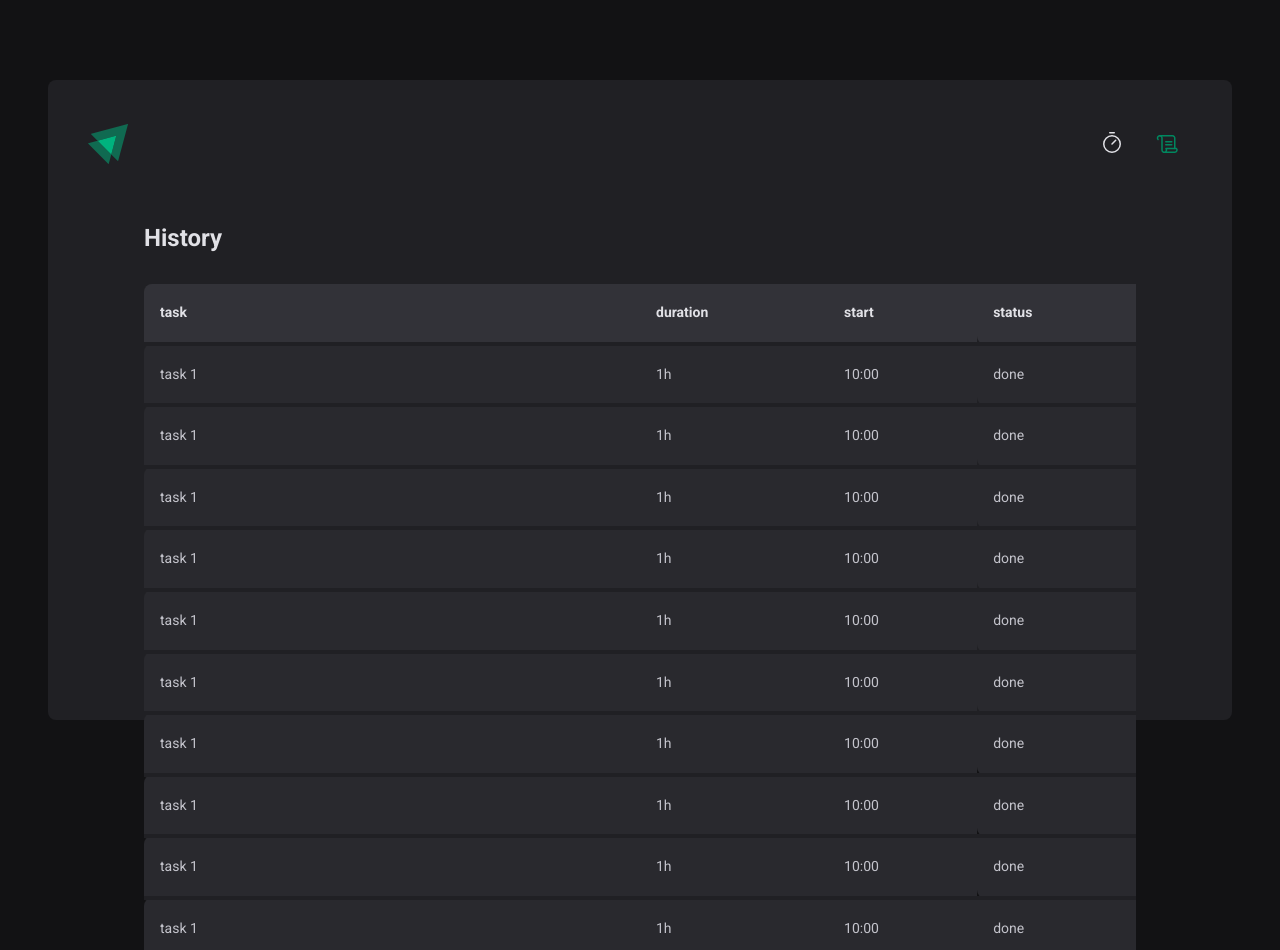
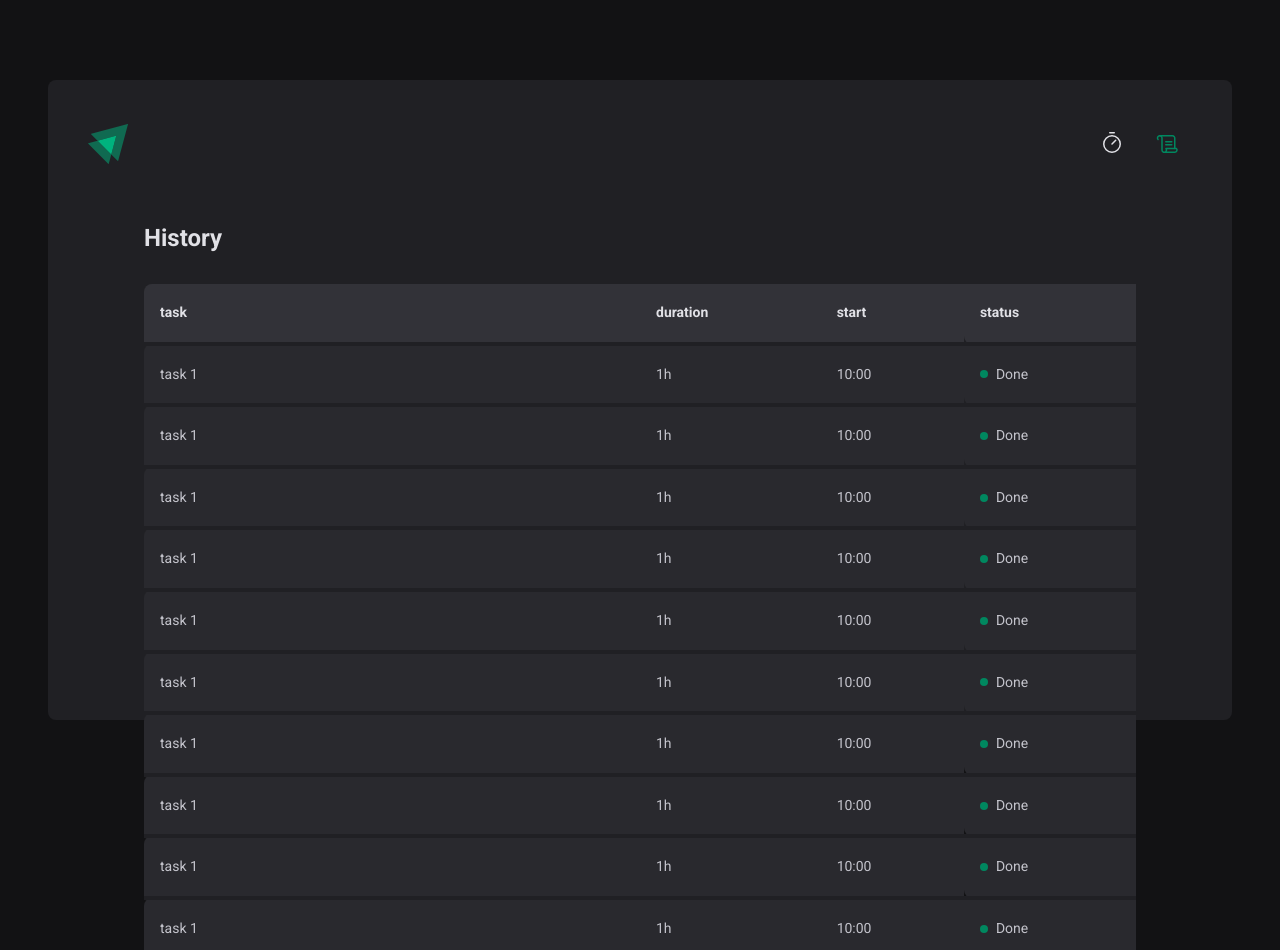
Before and after one commit to tatacsd/pomodoro-app, a React (Vite) app: page /history in a window 1280 px wide. Shown: the top 950 px of the page. Built offline with nearby package versions, Linux system fonts and the light colour scheme.

Commit message:
Adds status component

```diff
--- a/src/pages/History/index.tsx
+++ b/src/pages/History/index.tsx
@@ -1,4 +1,4 @@
-import { HistoryContainer, HistoryList } from './styles';
+import { HistoryContainer, HistoryList, Status } from './styles';
 
 export function History() {
   return (
@@ -20,61 +20,81 @@
               <td>task 1</td>
               <td>1h</td>
               <td>10:00</td>
-              <td>done</td>
+              <td>
+                <Status statusColor="completed"> Done </Status>
+              </td>
             </tr>
             <tr>
               <td>task 1</td>
               <td>1h</td>
               <td>10:00</td>
-              <td>done</td>
+              <td>
+                <Status statusColor="completed"> Done </Status>
+              </td>
             </tr>
             <tr>
               <td>task 1</td>
               <td>1h</td>
               <td>10:00</td>
-              <td>done</td>
+              <td>
+                <Status statusColor="completed"> Done </Status>
+              </td>
             </tr>
             <tr>
               <td>task 1</td>
               <td>1h</td>
               <td>10:00</td>
-              <td>done</td>
+              <td>
+                <Status statusColor="completed"> Done </Status>
+              </td>
             </tr>
             <tr>
               <td>task 1</td>
               <td>1h</td>
               <td>10:00</td>
-              <td>done</td>
+              <td>
+                <Status statusColor="completed"> Done </Status>
+              </td>
             </tr>
             <tr>
               <td>task 1</td>
               <td>1h</td>
               <td>10:00</td>
-              <td>done</td>
+              <td>
+                <Status statusColor="completed"> Done </Status>
+              </td>
             </tr>
             <tr>
               <td>task 1</td>
               <td>1h</td>
               <td>10:00</td>
-              <td>done</td>
+              <td>
+                <Status statusColor="completed"> Done </Status>
+              </td>
             </tr>
             <tr>
               <td>task 1</td>
               <td>1h</td>
               <td>10:00</td>
-              <td>done</td>
+              <td>
+                <Status statusColor="completed"> Done </Status>
+              </td>
             </tr>
             <tr>
               <td>task 1</td>
               <td>1h</td>
               <td>10:00</td>
-              <td>done</td>
+              <td>
+                <Status statusColor="completed"> Done </Status>
+              </td>
             </tr>
             <tr>
               <td>task 1</td>
               <td>1h</td>
               <td>10:00</td>
-              <td>done</td>
+              <td>
+                <Status statusColor="completed"> Done </Status>
+              </td>
             </tr>
           </tbody>
         </table>
--- a/src/pages/History/styles.ts
+++ b/src/pages/History/styles.ts
@@ -60,3 +60,26 @@
     }
   }
 `;
+
+const STATUS_COLORS = {
+  completed: 'green-500',
+  interrupted: 'red-500',
+  inProgress: 'yellow-500',
+} as const;
+interface StatusProps {
+  statusColor: keyof typeof STATUS_COLORS;
+}
+
+export const Status = styled.span<StatusProps>`
+  display: flex;
+  align-items: center;
+  gap: 0.5rem;
+
+  &::before {
+    content: '';
+    width: 0.5rem;
+    height: 0.5rem;
+    border-radius: 50%;
+    background: ${(props) => props.theme[STATUS_COLORS[props.statusColor]]};
+  }
+`;
```
